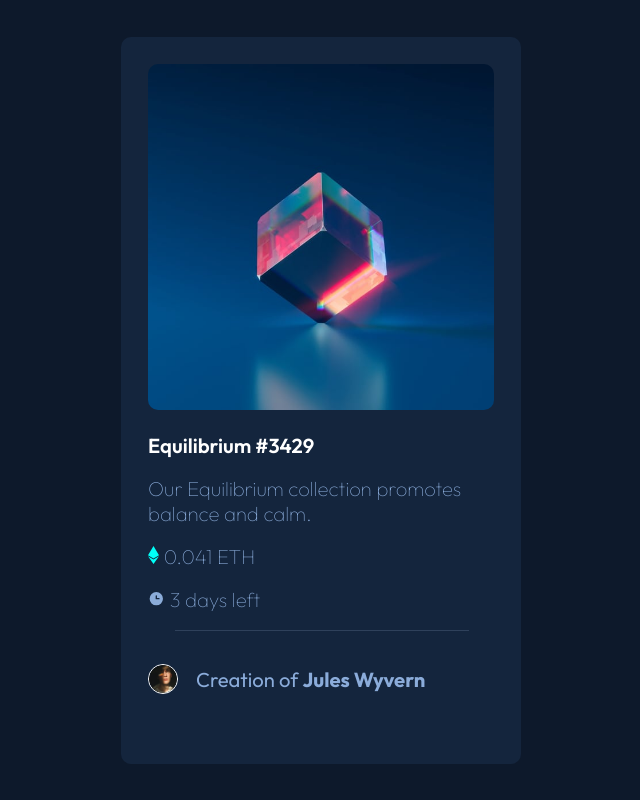
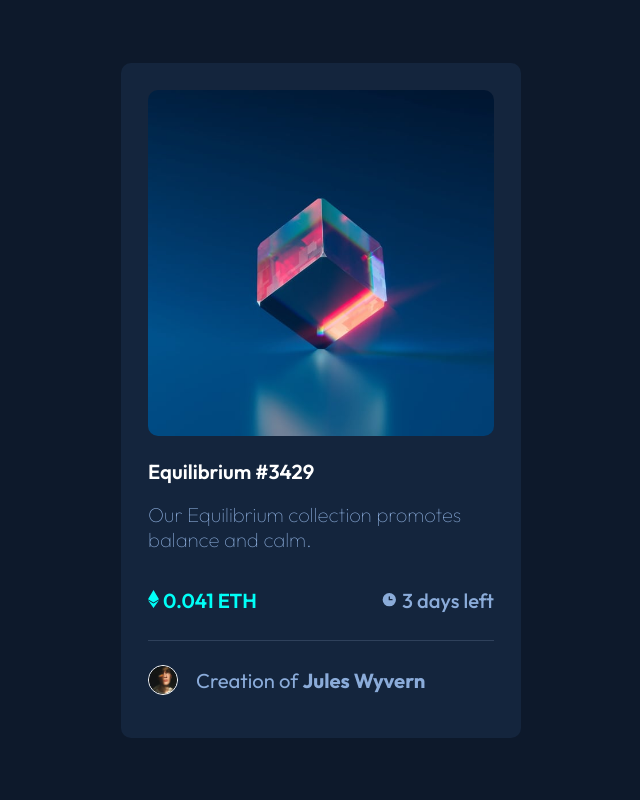
Before and after one commit to LeticiaFuruse/Estudos, a plain HTML site: page index.html in a window 1280 px wide. Shown: the whole page, without its empty margins (319-959 px from the left). Drawn offline with Linux system fonts and the light colour scheme.

Commit message:
finished project

```diff
--- a/index.css
+++ b/index.css
@@ -54,6 +54,7 @@ h1{
     width: 400px;
     padding: 1.5rem;
     border-radius: 10px;
+    /* box-shadow: 0 0 10px 5px black; */
 }
 /* img do container */
 .image{
@@ -64,23 +65,35 @@ h1{
 
 }
 
+/* info */
+.info{
+    display: flex;
+    flex-direction: row;
+    justify-content: space-between;
+
+}
+
+.info .eth{
+    font-weight: 600;
+    color: var(--color-primary-90);
+}
+.info .days{
+    font-weight: 500;
+}
+
 /* line */
 .line{
-    width: 85%;
+    width: 100%;
     height: 1px;
     background-color: var(--color-line);
-    margin-left: 1.5rem;
-    margin-right: 1.5rem;
-    margin-top: 1rem;
-    margin-bottom: 1rem;
+    margin-top: 0.50rem;
+    margin-bottom: 0.50rem;
 }
 
 /* creator */
 .creator{
     display: flex;
     align-items: center;
-
-    margin-bottom: 1.5rem;
 }
 
 /* img do creator */
--- a/index.html
+++ b/index.html
@@ -15,8 +15,8 @@
       <p>Our Equilibrium collection promotes balance and calm.</p>
 
       <div class="info">
-        <p><img src="images/icon-ethereum.svg" alt=""> 0.041 ETH</p>
-        <p><img src="images/icon-clock.svg" alt=""> 3 days left</p>
+        <p class="eth"><img src="images/icon-ethereum.svg" alt=""> 0.041 ETH</p>
+        <p class="days"><img src="images/icon-clock.svg" alt=""> 3 days left</p>
       </div>
 
       <div class="line"></div>
```
